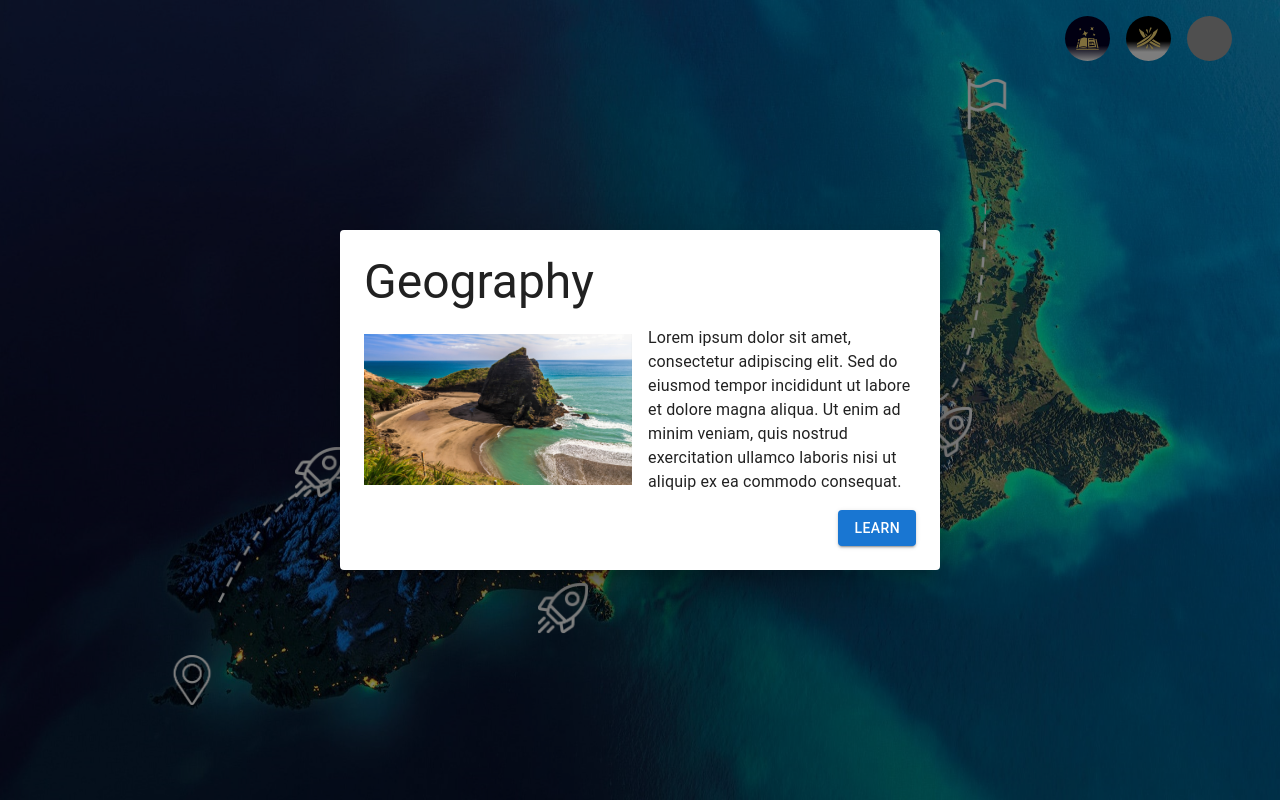
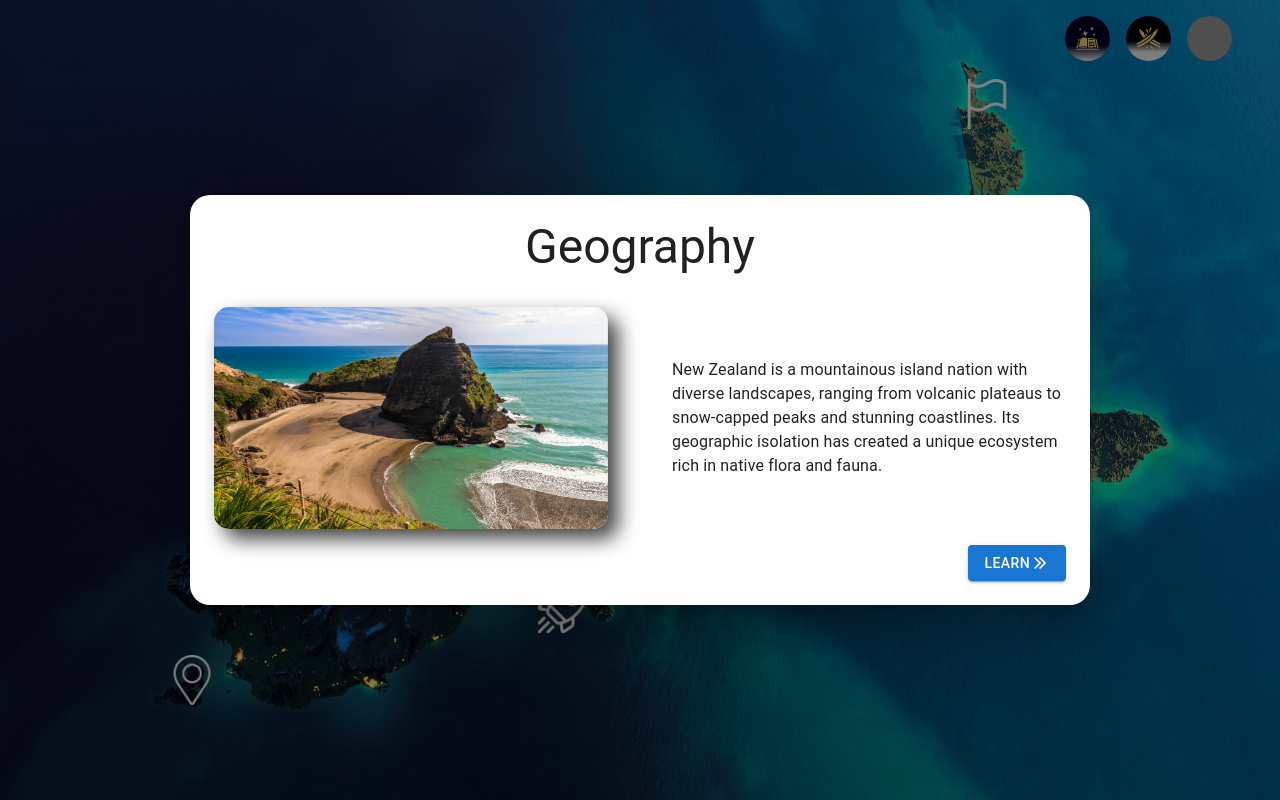
Before and after one commit to Bobsters6666/SpaceZoo, a Next.js app: page /nz in a window 1280 px wide. Both pictures are taken after a click on the picture 320 px from the left and 472 px from the top of the page. Built offline with nearby package versions, Linux system fonts and the light colour scheme; grey boxes are pictures that could not be loaded.

Commit message:
Add Learning Modals style

```diff
--- a/src/app/learn/Oceania/NZ/lesson_1/page.jsx
+++ b/src/app/learn/Oceania/NZ/lesson_1/page.jsx
@@ -166,7 +166,11 @@ const TitlePage = () => {
 
       {showButton && (
         <button
-          className="absolute right-10 bottom-10 text-xl px-6 py-4 bg-green-500 rounded-full shadow-2xl font-bold transition-all duration-300 hover:bg-green-800 hover:text-white hover:scale-[102%]"
+          style={{
+            background:
+              "linear-gradient(162deg, rgba(253,234,76,1) 13%, rgba(0,212,255,1) 100%)",
+          }}
+          className="absolute right-10 bottom-10 text-xl px-6 py-4 rounded-full shadow-2xl font-bold transition-all duration-300 hover:bg-green-800 hover:text-white hover:scale-[102%]"
           onClick={() => router.push("/quiz")}
         >
           Take the Quiz
--- a/src/app/nz/nz.module.css
+++ b/src/app/nz/nz.module.css
@@ -86,3 +86,9 @@
 .modal {
   background-color: rgba(0, 0, 0, 0.5);
 }
+
+.modalImage {
+  border-radius: 15px;
+  box-shadow: 10px 10px 20px 0px rgba(0, 0, 0, 0.75);
+  margin-right: 5px;
+}
--- a/src/app/nz/page.jsx
+++ b/src/app/nz/page.jsx
@@ -24,7 +24,7 @@ export default function page() {
       title: "Geography",
       image: "/NZBeach.jpg",
       description:
-        "Lorem ipsum dolor sit amet, consectetur adipiscing elit. Sed do eiusmod tempor incididunt ut labore et dolore magna aliqua. Ut enim ad minim veniam, quis nostrud exercitation ullamco laboris nisi ut aliquip ex ea commodo consequat.",
+        "New Zealand is a mountainous island nation with diverse landscapes, ranging from volcanic plateaus to snow-capped peaks and stunning coastlines. Its geographic isolation has created a unique ecosystem rich in native flora and fauna.",
       link: "/learn/Oceania/NZ/lesson_1",
     },
     {
@@ -80,13 +80,15 @@ export default function page() {
         onClose={handleClose}
         aria-labelledby="modal-modal-title"
         aria-describedby="modal-modal-description"
+        maxWidth="md"
+        PaperProps={{ sx: { borderRadius: "20px" } }}
       >
         {currentModalData && (
           <Box p={3}>
-            <Typography variant="h3" pb={2}>
+            <Typography align="center" variant="h3" pb={4}>
               {currentModalData.title}
             </Typography>
-            <Grid container spacing={2} alignItems="center">
+            <Grid container spacing={8} alignItems="center">
               <Grid item xs={12} sm={6}>
                 <img
                   src={currentModalData.image}
@@ -100,7 +102,10 @@ export default function page() {
             </Grid>
             <Box mt={2} display="flex" justifyContent="flex-end">
               <Link href={currentModalData.link} shallow>
-                <Button variant="contained">Learn</Button>
+                <Button variant="contained">
+                  Learn{" "}
+                  <img src="/doubleArrows.png" alt="arrows" width="20px" />
+                </Button>
               </Link>
             </Box>
           </Box>
```
Also changed, not shown: public/doubleArrows.png (added).
